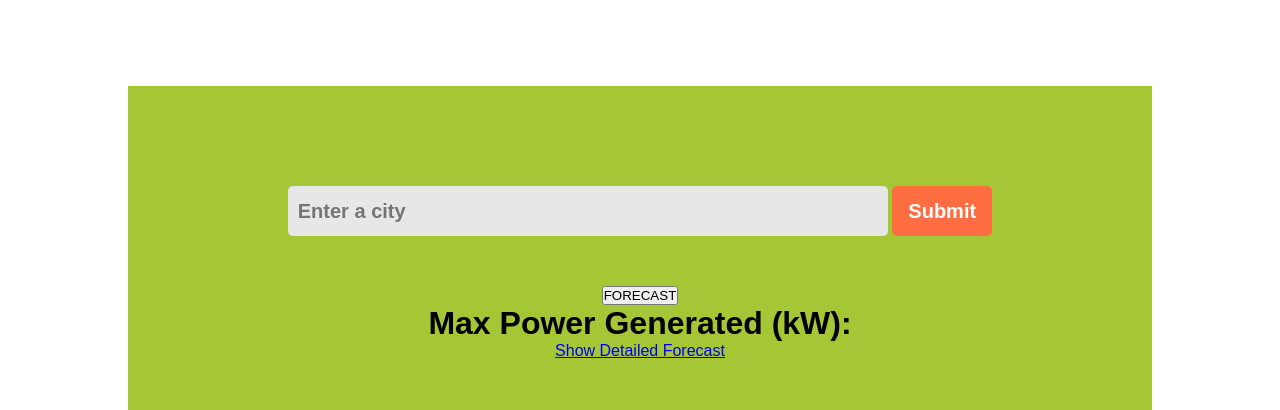
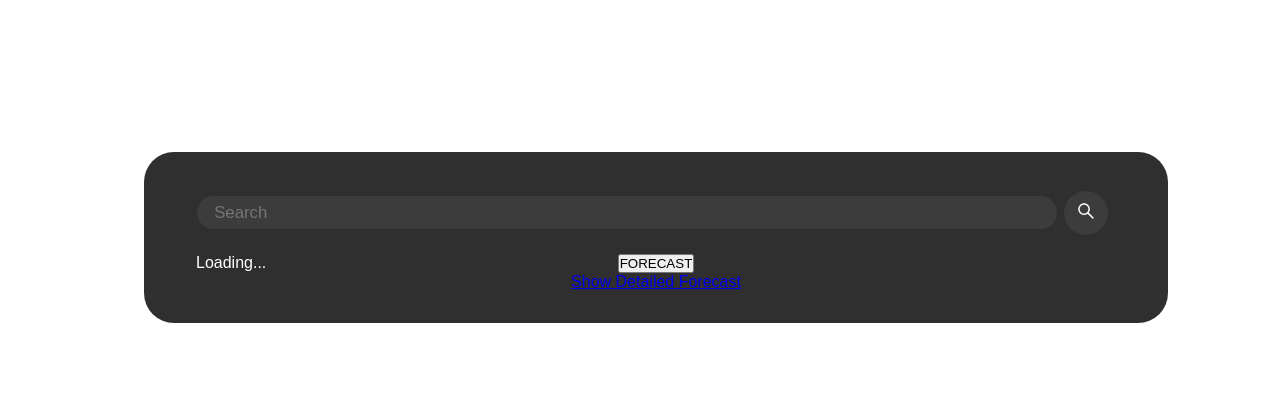
Before and after one commit to varunwho/WiseWind, a Flask app: page / in a window 1280 px wide. Shown: the part 737-1147 px from the top of the page. After the commit the page ends 1060 px from the top, so only its background shows below. Run offline with Flask 2, Linux system fonts and the light colour scheme; parts of the project's set-up code (start-up, migrations or seed data) failed here and were passed over; some libraries are stand-ins or nearby versions.

Commit message:
hope it works

```diff
--- a/static/app.js
+++ b/static/app.js
@@ -1,51 +1,74 @@
+let weather = {
+  apiKey: "18e247e0f23aeb979d363b605126f7e9",
+  fetchWeather: function (city) {
+    fetch(
+      "https://api.openweathermap.org/data/2.5/weather?q=" +
+        city +
+        "&units=metric&appid=" +
+        this.apiKey
+    )
+      .then((response) => {
+        if (!response.ok) {
+          alert("No weather found.");
+          throw new Error("No weather found.");
+        }
+        return response.json();
+      })
+      .then((data) => this.displayWeather(data));
+  },
+  displayWeather: function (data) {
+      console.log(data);
+    const { name } = data;
+    const { icon, description } = data.weather[0];
+    const { temp } = data.main;
+    const { speed, deg } = data.wind;
+    document.querySelector(".city").innerText = "Weather in " + name;
+    document.querySelector(".icon").src =
+      "https://openweathermap.org/img/wn/" + icon + ".png";
+    document.querySelector(".description").innerText = description;
+    document.querySelector(".temp").innerText = temp + "°C";
+    document.querySelector(".wind").innerText =
+      "Wind speed: " + speed + " km/h";
+      document.querySelector(".degree").innerText =
+      "Wind Direction: " + deg + "°";
+    document.querySelector(".weather").classList.remove("loading");
+  },
+  search: function () {
+    this.fetchWeather(document.querySelector(".search-bar").value);
+  },
+};
 
-let button = document.querySelector('.button');
-let inputValue = document.querySelector('.inputValue');
-let cityName = document.querySelector('.cityName');
-let desc = document.querySelector('.desc');
-let temp = document.querySelector('.temp');
-let speed = document.querySelector('.speed');
-let direction = document.querySelector('.direction');
+document.querySelector(".search button").addEventListener("click", function () {
+  weather.search();
+});
 
-button.addEventListener('click',function() {
-    fetch('http://api.openweathermap.org/data/2.5/weather?q='+inputValue.value+'&appid=18e247e0f23aeb979d363b605126f7e9')
-    .then(response => response.json())
-    .then(data => {
-        console.log(data);
-        let nameValue = data['name'];
-        let tempValue = data['main']['temp'];
-        let descValue = data['weather'][0]['description'];
-        let windSpeed = data['wind']['speed'];
-        let directionValue = data['wind']['deg'];
+document
+  .querySelector(".search-bar")
+  .addEventListener("keyup", function (event) {
+    if (event.key == "Enter") {
+      weather.search();
+    }
+  });
 
-        cityName.innerHTML = nameValue;
-        desc.innerHTML = descValue;
-        temp.innerHTML = (tempValue-273.15).toFixed(2)+'\xB0C';
-        speed.innerHTML = windSpeed;
-        direction.innerHTML = directionValue;
-    })
-
-.catch(err => console.log('Wrong city name'))
-})
+weather.fetchWeather("Odisha");
 
 
 //====================Forecast===========//
-
-
-/*
 $(document).ready(function() {
-$('#graph').click(function(event){
+$('button').click(function(event){
     console.log("inside ajax");
     $.ajax(
         {
             data : {
-
+                speedval : speed.innerHTML,
+                direction :direction.innerHTML,
                     },
-            url: '/graph',
+            url: '/predict',
             type : 'GET',
             success: function(data)
             {
-                console.log("success")
+                alert(data.prediction);
+                $('#output').text(data.prediction * 3600 + "   kW").show();
             }
 
 
@@ -55,33 +78,4 @@
 
 }
 );
-});*/
-
-
-
-$(document).ready(function() {
-    $('button').click(function(event){
-        console.log("inside ajax");
-        $.ajax(
-            {
-                data : {
-                    city:cityName.innerHTML
-
-                        },
-                url: '/forecast',
-                type : 'GET',
-                success: function(data)
-                {
-                    console.log(data.max_output);
-                    console.log( data.hour);
-                    $('#output').text(data.max_output + " at "+ data.hour +" hour from now").show();
-                }
-
-
-            }
-        );
-
-
-    }
-)
 });
--- a/static/styles.css
+++ b/static/styles.css
@@ -78,63 +78,90 @@
     margin: 80px 0;
 }
 
-.about-section .cards .card {
-  box-shadow: 0 4px 8px 0 rgba(0,0,0,0.2);
-  transition: 0.3s;
-  border-radius: 5px;
-  margin: 0 10px;
-}
 
-/* On mouse-over, add a deeper shadow */
-.card:hover {
-  box-shadow: 0 8px 16px 0 rgba(0,0,0,0.2);
-}
-
-/* Add some padding inside the card container */
-.card-container {
-  padding: 2px 16px;
-}
 
 .weather-card {
-    background-color: #a5c735;
+    /* background-color: #a5c735; */
     display: flex;
     flex-direction: column;
     text-align: center;
-    padding: 50px 0;
+    margin: 50px 0;
+    width: 100%;
 }
 
 
-.input {
-    text-align: center;
-    margin: 50px 0;
+.card {
+  background: #000000d0;
+  color: white;
+  padding: 2em;
+  border-radius: 30px;
+  width: 100%;
+  /* max-width: 500px; */
+  margin: 1em;
 }
 
-input[type='text'] {
-    height: 50px;
-    width: 600px;
-    background: #E7E7E7;
-    font-family: 'Nunito',sans-serif;
-    font-weight: bold;
-    font-size: 20px;
-    border: none;
-    border-radius: 5px;
-    padding: 10px;
+.search {
+  display: flex;
+  align-items: center;
+  justify-content: center;
 }
 
-input[type='submit'] {
-    height: 50px;
-    width: 100px;
-    background: #E7E7E7;
-    font-family: 'Nunito',sans-serif;
-    font-weight: bold;
-    font-size: 20px;
-    border: none;
-    border-radius: 5px;
-    cursor: pointer;
-    background-color: #FF6E40;
-    color: #FFF;
+#searchButton {
+  margin: 0.5em;
+  border-radius: 50%;
+  border: none;
+  height: 44px;
+  width: 44px;
+  outline: none;
+  background: #7c7c7c2b;
+  color: white;
+  cursor: pointer;
+  transition: 0.2s ease-in-out;
 }
 
-.display {
-    text-align: center;
+input.search-bar {
+  border: none;
+  outline: none;
+  padding: 0.4em 1em;
+  border-radius: 24px;
+  background: #7c7c7c2b;
+  color: white;
+  font-family: inherit;
+  font-size: 105%;
+  width: calc(100% - 100px);
 }
+
+#searchButton:hover {
+  background: #7c7c7c6b;
+}
+
+h1.temp {
+  margin: 0;
+  margin-bottom: 0.4em;
+}
+
+.flex {
+  display: flex;
+  align-items: center;
+  justify-content: center;
+}
+
+.description {
+  text-transform: capitalize;
+  margin-left: 8px;
+}
+
+.weather.loading {
+  visibility: hidden;
+  max-height: 20px;
+  position: relative;
+}
+
+.weather.loading:after {
+  visibility: visible;
+  content: "Loading...";
+  color: white;
+  position: absolute;
+  top: 0;
+  left: 20px;
+}
--- a/templates/main.html
+++ b/templates/main.html
@@ -22,7 +22,7 @@
 
         <div class="hero-section">
             <div class="hero-image">
-                <img src="./assets/hero-img.svg" alt="hero-image">
+                <img src="../assets/hero-img.svg" alt="hero-image">
             </div>
             <div class="hero-text">
                 <p>Lorem, ipsum dolor sit amet consectetur adipisicing elit. Fuga ipsa est sit repudiandae provident nam, adipisci iure corrupti fugiat nobis, saepe, pariatur deserunt et omnis consectetur voluptatum sint natus. Ducimus aliquid debitis maiores sunt dolorum exercitationem nam! Culpa accusantium quos illo dolores ipsum veniam voluptatem eos repellendus fugit assumenda rerum, voluptatum ipsa vero laudantium. Impedit dolores perspiciatis recusandae numquam quisquam?</p>
@@ -31,30 +31,38 @@
         </div>
 
         <div class="weather-card">
-            <div class="input">
-                <input type="text" class="inputValue" placeholder="Enter a city">
-                <input type="submit" value="Submit" class="button">
-            </div>
+            <div class="card">
+                <div class="search">
+                    <input type="text" class="search-bar" placeholder="Search">
+                    <button id="searchButton"><svg stroke="currentColor" fill="currentColor" stroke-width="0" viewBox="0 0 1024 1024" height="1.5em"
+                    width="1.5em" xmlns="http://www.w3.org/2000/svg">
+                    <path
+                        d="M909.6 854.5L649.9 594.8C690.2 542.7 712 479 712 412c0-80.2-31.3-155.4-87.9-212.1-56.6-56.7-132-87.9-212.1-87.9s-155.5 31.3-212.1 87.9C143.2 256.5 112 331.8 112 412c0 80.1 31.3 155.5 87.9 212.1C256.5 680.8 331.8 712 412 712c67 0 130.6-21.8 182.7-62l259.7 259.6a8.2 8.2 0 0 0 11.6 0l43.6-43.5a8.2 8.2 0 0 0 0-11.6zM570.4 570.4C528 612.7 471.8 636 412 636s-116-23.3-158.4-65.6C211.3 528 188 471.8 188 412s23.3-116.1 65.6-158.4C296 211.3 352.2 188 412 188s116.1 23.2 158.4 65.6S636 352.2 636 412s-23.3 116.1-65.6 158.4z">
+                    </path>
+                    </svg></button>
+                </div>
+                <div class="weather loading">
+                <h2 class="city"></h2>
+                <h1 class="temp"></h1>
+                <div class="flex">
+                    <img src="" alt="" class="icon" />
+                    <div class="description"></div>
+                </div>
+                <div class="degree"></div>
+                <div class="wind"></div>
+                </div>
 
-            <div class="display">
-                <h1 class="cityName"></h1>
-                <h3 class="desc"></h3>
-                <h3 class="temp"></h3>
-                <h3 class="speed"> </h3>
-                <h3 class="direction"></h3>
-            </div>
-            <script src="https://ajax.googleapis.com/ajax/libs/jquery/3.1.0/jquery.min.js"></script>
-            <script src="{{ url_for('static', filename='app.js') }}"></script>
-
-            <div>
-                <button id="button" > FORECAST </button>
-            </div>
-            <h1>Max Power Generated (kW): </h1>
-            <h1 id = 'output'></h1>
-            <div>
-                <a href="{{ url_for('static',filename='graph.html') }}">Show Detailed Forecast</a>
+                <div>
+                    <button id="button" class="button" > FORECAST </button>
+                </div>
+                <h1 id = 'output'></h1>
+                <div>
+                    <a href="{{ url_for('static',filename='graph.html') }}">Show Detailed Forecast</a>
+                </div>
             </div>
         </div>
-
+    </div>
+    <script src="https://ajax.googleapis.com/ajax/libs/jquery/3.1.0/jquery.min.js"></script>
+    <script src="{{ url_for('static', filename='app.js') }}"></script>
 </body>
 </html>
```
Also changed, not shown: assets/hero-img.svg (added).
